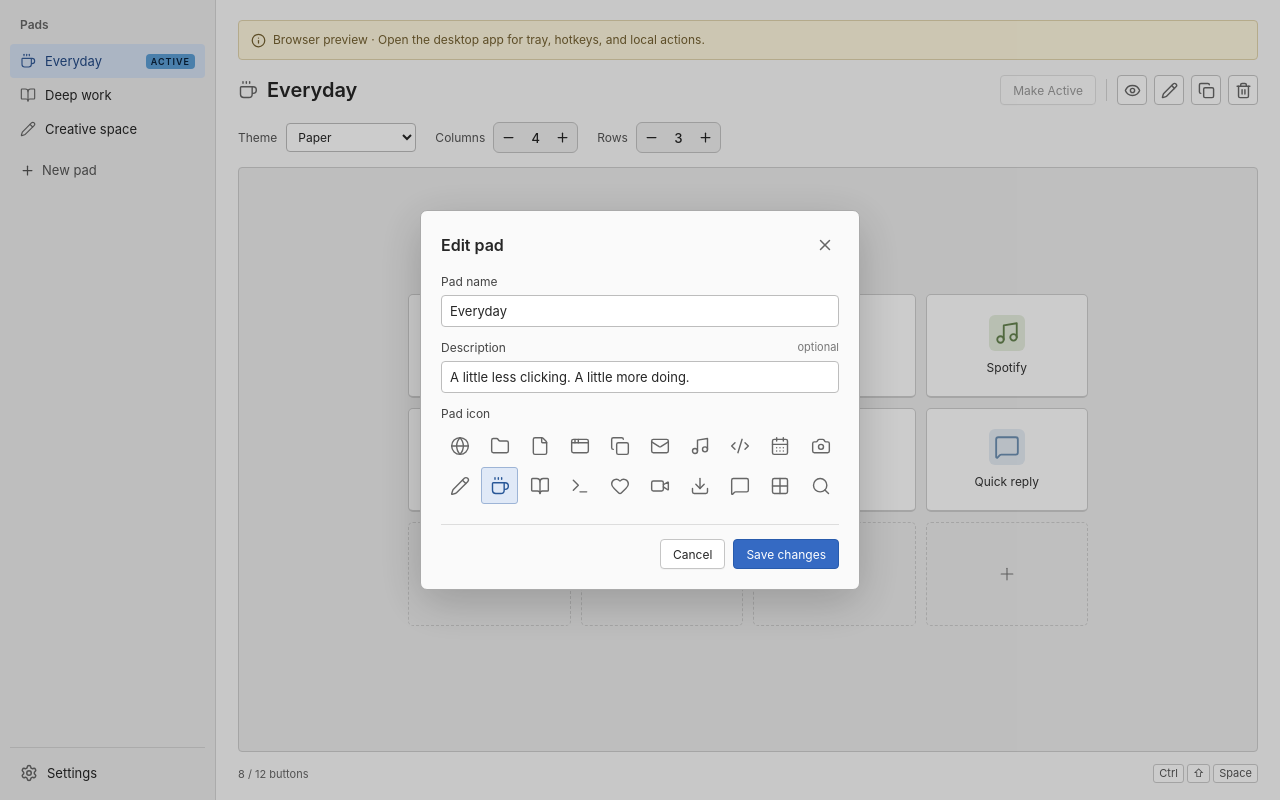
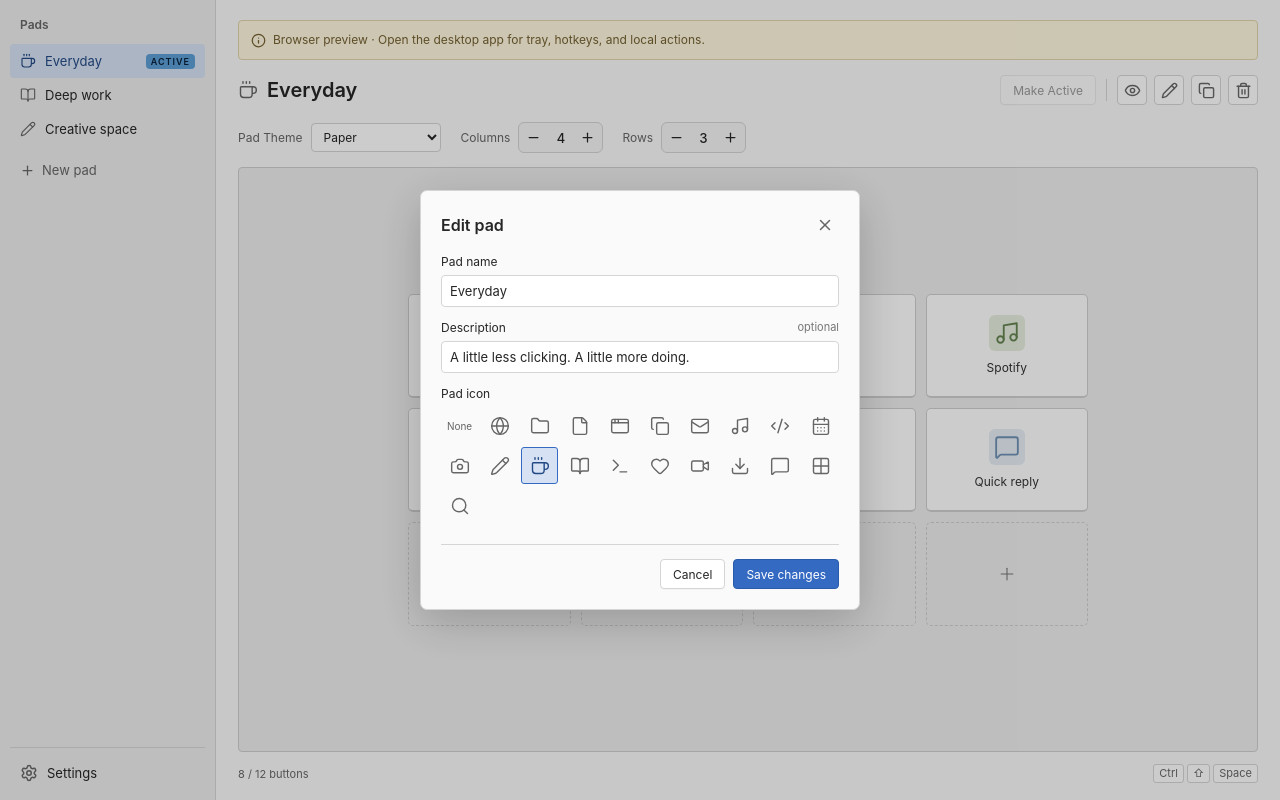
Before and after one commit to mtom2k/keepad, a React (Vite) app: page / in a window 1280 px wide. Both pictures are taken after a click on the button 1169 px from the left and 90 px from the top of the page. Built offline with nearby package versions, Linux system fonts and the light colour scheme.

Commit message:
feat: add optional pad icons and application appearance settings

```diff
--- a/electron/main.ts
+++ b/electron/main.ts
@@ -9,6 +9,7 @@ import {
   shell,
   clipboard,
   nativeImage,
+  nativeTheme,
   screen,
 } from 'electron';
 import type { IpcMainInvokeEvent } from 'electron';
@@ -70,7 +71,7 @@ function windowFor(mode: 'launcher' | 'editor') {
     resizable: mode === 'editor',
     skipTaskbar: true,
     alwaysOnTop: mode === 'launcher',
-    backgroundColor: '#f4f4f4',
+    backgroundColor: nativeTheme.shouldUseDarkColors ? '#202124' : '#fafafa',
     title: 'KeePad',
     webPreferences: {
       preload: path.join(root, 'dist-electron/electron/preload.cjs'),
@@ -191,6 +192,7 @@ async function commit(raw: unknown) {
     globalShortcut.unregister(previous.settings.shortcut);
     shortcutRegistered = true;
   }
+  nativeTheme.themeSource = store.state.settings.theme;
   if (next.activePadId !== previous.activePadId || !next.pads.some((p) => p.id === previewPadId))
     previewPadId = undefined;
   broadcast();
@@ -383,6 +385,7 @@ if (!app.requestSingleInstanceLock()) {
         }),
       );
       await store.load();
+      nativeTheme.themeSource = store.state.settings.theme;
       setupIPC();
       const icon = nativeImage.createFromPath(
         path.join(root, 'assets', process.platform === 'darwin' ? 'trayTemplate.png' : 'tray.png'),
--- a/scripts/check-docs.mjs
+++ b/scripts/check-docs.mjs
@@ -65,7 +65,7 @@ for (const file of markdown.filter(existsSync)) {
     else if (!existsSync(target)) failures.push(`${file}: broken link ${raw}`);
   }
 }
-for (const name of ['editor', 'launcher', 'button-editor']) {
+for (const name of ['editor', 'launcher', 'button-editor', 'settings-dark']) {
   const file = `docs/screenshots/${name}.png`;
   if (!existsSync(file)) failures.push(`Missing screenshot: ${file}`);
   else {
--- a/shared/model.ts
+++ b/shared/model.ts
@@ -1,5 +1,6 @@
 import { z } from 'zod';
 export const themes = ['paper', 'graphite', 'sage', 'sand', 'midnight', 'contrast'] as const;
+export const appThemes = ['light', 'dark', 'system'] as const;
 export const icons = [
   'globe',
   'folder',
@@ -22,6 +23,7 @@ export const icons = [
   'grid',
   'search',
 ] as const;
+export const padIcons = ['none', ...icons] as const;
 export const colors = ['green', 'blue', 'orange', 'purple', 'rose', 'neutral'] as const;
 export const actionTypes = ['url', 'file', 'folder', 'app', 'text'] as const;
 export const actionNames = {
@@ -76,7 +78,7 @@ export const PadSchema = z
     id,
     name: z.string().trim().min(1).max(32),
     description: z.string().max(100),
-    icon: z.enum(icons),
+    icon: z.enum(padIcons),
     theme: z.enum(themes),
     columns: z.number().int().min(3).max(5),
     rows: z.number().int().min(2).max(4),
@@ -101,6 +103,7 @@ export const StateSchema = z
     activePadId: id,
     pads: z.array(PadSchema).min(1).max(30),
     settings: z.object({
+      theme: z.enum(appThemes).default('system'),
       shortcut: z.string().min(1).max(100),
       hideAfterAction: z.boolean(),
       launchAtLogin: z.boolean(),
@@ -304,6 +307,7 @@ export function makeDefaultState(paths?: {
       },
     ],
     settings: {
+      theme: 'system',
       shortcut: 'CommandOrControl+Shift+Space',
       hideAfterAction: true,
       launchAtLogin: false,
--- a/src/components.tsx
+++ b/src/components.tsx
@@ -67,10 +67,11 @@ export function Glyph({
   size = 20,
   ...props
 }: {
-  name: keyof typeof iconMap;
+  name: keyof typeof iconMap | 'none';
   size?: number;
   className?: string;
 }) {
+  if (name === 'none') return null;
   const Component = iconMap[name] || Grid2X2;
   return <Component size={size} strokeWidth={1.7} {...props} />;
 }
--- a/src/main.tsx
+++ b/src/main.tsx
@@ -37,6 +37,7 @@ import {
   icons,
   colors,
   themes,
+  appThemes,
   type State,
   type Pad,
   type MacroButton,
@@ -89,6 +90,17 @@ function App() {
       cancelAnimationFrame(frame);
     };
   }, [Boolean(snapshot)]);
+  const appTheme = snapshot?.state.settings.theme ?? 'system';
+  useEffect(() => {
+    const media = window.matchMedia('(prefers-color-scheme: dark)');
+    const apply = () => {
+      document.documentElement.dataset.appearance =
+        appTheme === 'system' ? (media.matches ? 'dark' : 'light') : appTheme;
+    };
+    apply();
+    media.addEventListener('change', apply);
+    return () => media.removeEventListener('change', apply);
+  }, [appTheme]);
   const notify = useCallback((text: string) => setToast(text), []);
   useEffect(() => {
     unwrap(api.load())
@@ -376,9 +388,11 @@ function App() {
                 <>
                   <div className="workspace-toolbar">
                     <div className="pad-heading">
-                      <span className="pad-heading-icon">
-                        <Glyph name={pad.icon} />
-                      </span>
+                      {pad.icon !== 'none' && (
+                        <span className="pad-heading-icon">
+                          <Glyph name={pad.icon} />
+                        </span>
+                      )}
                       <div>
                         <h1>{pad.name}</h1>
                       </div>
@@ -467,7 +481,7 @@ function App() {
                   </div>
                   <div className="editor-workspace">
                     <div className="appearance">
-                      <label htmlFor="theme">Theme</label>
+                      <label htmlFor="theme">Pad Theme</label>
                       <select
                         id="theme"
                         value={pad.theme}
@@ -667,6 +681,17 @@ function PadDialog({
         />
         <label className="field-label">Pad icon</label>
         <div className="icon-picker">
+          <Tip text="Show the pad name without an icon">
+            <button
+              type="button"
+              aria-label="No pad icon"
+              aria-pressed={icon === 'none'}
+              className={`no-icon-option ${icon === 'none' ? 'selected' : ''}`}
+              onClick={() => setIcon('none')}
+            >
+              None
+            </button>
+          </Tip>
           {icons.map((i) => (
             <button
               type="button"
@@ -1002,6 +1027,23 @@ function SettingsPage({
       <section className="settings-card">
         <h2>General</h2>
         <div className="setting-row">
+          <label htmlFor="app-theme">Theme</label>
+          <select
+            id="app-theme"
+            value={state.settings.theme}
+            disabled={busy}
+            onChange={(event) =>
+              void update({ theme: event.target.value as State['settings']['theme'] })
+            }
+          >
+            {appThemes.map((theme) => (
+              <option key={theme} value={theme}>
+                {theme[0].toUpperCase() + theme.slice(1)}
+              </option>
+            ))}
+          </select>
+        </div>
+        <div className="setting-row">
           <div>
             <strong>Global shortcut</strong>
           </div>
--- a/src/styles.css
+++ b/src/styles.css
@@ -1,12 +1,30 @@
 :root {
   font-family: -apple-system, BlinkMacSystemFont, 'Segoe UI', sans-serif;
   font-size: 13px;
-  color: #262626;
-  background: #fafafa;
+  color: var(--text);
+  background: var(--surface);
   font-synthesis: none;
   --accent: #356ac3;
   --border: #d5d5d5;
+  color-scheme: light;
+  --text: #262626;
+  --surface: #fafafa;
+  --field: #fff;
+  --field-alt: #f5f5f5;
+  --sidebar: #ededed;
+  --hover: #e5e5e5;
   --muted: #666;
+  --subtle: #777;
+  --selected-bg: #d6e2f4;
+  --selected-text: #234a85;
+  --danger-text: #ad3932;
+  --tooltip-bg: #fffde7;
+  --error-bg: #fff4ed;
+  --error-border: #d7b29f;
+  --error-text: #86492e;
+  --warning-bg: #fff8df;
+  --warning-border: #e2d5ae;
+  --warning-text: #756131;
 }
 * {
   box-sizing: border-box;
@@ -64,10 +82,10 @@ select,
 textarea {
   width: 100%;
   min-width: 0;
-  border: 1px solid #bdbdbd;
+  border: 1px solid var(--border);
   border-radius: 4px;
-  color: #262626;
-  background: #fff;
+  color: var(--text);
+  background: var(--field);
   padding: 6px 8px;
   line-height: 1.4;
 }
@@ -79,7 +97,7 @@ textarea {
 }
 input::placeholder,
 textarea::placeholder {
-  color: #818181;
+  color: var(--subtle);
 }
 .drag {
   -webkit-app-region: drag;
@@ -100,14 +118,14 @@ button {
   width: 216px;
   display: flex;
   flex-direction: column;
-  background: #ededed;
+  background: var(--sidebar);
   border-right: 1px solid var(--border);
   padding: 17px 10px 10px;
 }
 .sidebar-heading {
   font-size: 12px;
   font-weight: 600;
-  color: #666;
+  color: var(--muted);
   margin: 0 10px 12px;
 }
 .pad-nav {
@@ -132,23 +150,23 @@ button {
 }
 .pad-nav-item svg,
 .nav-item svg {
-  color: #666;
+  color: var(--muted);
 }
 .pad-nav-item:hover,
 .nav-item:hover {
-  background: #e1e1e1;
+  background: var(--hover);
 }
 .pad-nav-item.selected,
 .nav-item.active {
-  background: #d6e2f4;
-  color: #234a85;
+  background: var(--selected-bg);
+  color: var(--selected-text);
 }
 .pad-nav-item.selected svg,
 .nav-item.active svg {
-  color: #345c98;
+  color: var(--selected-text);
 }
 .new-pad-link {
-  color: #555;
+  color: var(--muted);
   padding: 9px 10px;
   margin-top: 7px;
   justify-content: flex-start;
@@ -156,7 +174,7 @@ button {
   border-radius: 4px;
 }
 .new-pad-link:hover {
-  background: #e1e1e1;
+  background: var(--hover);
 }
 .sidebar-bottom {
   border-top: 1px solid var(--border);
@@ -192,7 +210,7 @@ button {
 }
 .pad-heading-icon {
   display: flex;
-  color: #666;
+  color: var(--muted);
 }
 .toolbar-actions {
   display: flex;
@@ -218,12 +236,12 @@ button {
   background: #285bac;
 }
 .secondary {
-  background: #fff;
-  border: 1px solid #c5c5c5;
+  background: var(--field);
+  border: 1px solid var(--border);
   box-shadow: 0 1px 1px #00000008;
 }
 .secondary:hover:not(:disabled) {
-  background: #f0f0f0;
+  background: var(--hover);
 }
 .danger {
   background: #b33d35;
@@ -235,20 +253,20 @@ button {
   height: 28px;
   padding: 0;
   border-radius: 4px;
-  color: #666;
+  color: var(--muted);
   flex-shrink: 0;
 }
 .icon-button:hover {
-  background: #e5e5e5;
+  background: var(--hover);
 }
 .bordered {
   width: 30px;
   height: 30px;
-  border: 1px solid #c5c5c5;
-  background: #fff;
+  border: 1px solid var(--border);
+  background: var(--field);
 }
 .danger-text {
-  color: #ad3932 !important;
+  color: var(--danger-text) !important;
 }
 .editor-workspace {
   display: flex;
@@ -264,7 +282,7 @@ button {
   flex-wrap: wrap;
 }
 .appearance label {
-  color: #555;
+  color: var(--muted);
   margin: 0;
   font-size: 12px;
   font-weight: 400;
@@ -403,19 +421,19 @@ button {
   position: relative;
   width: 100%;
   height: 36px;
-  border: 1px solid #c9c9c9;
+  border: 1px solid var(--border);
   border-radius: 3px;
-  color: #666;
-  background: #f5f5f5;
+  color: var(--muted);
+  background: var(--field-alt);
   padding: 3px 3px 3px 14px;
 }
 .position-cell:hover {
-  background: #e9edf2;
+  background: var(--hover);
 }
 .position-cell.selected {
   border: 2px solid var(--accent);
-  background: #e5edf9;
-  color: #285797;
+  background: var(--selected-bg);
+  color: var(--selected-text);
 }
 .position-number {
   position: absolute;
@@ -489,7 +507,7 @@ button {
   min-height: 33px;
   margin-top: 5px;
   font-size: 11px;
-  color: #666;
+  color: var(--muted);
 }
 .shortcut {
   display: inline-flex;
@@ -502,20 +520,20 @@ button {
   font-size: 11px;
   min-width: 20px;
   padding: 2px 5px;
-  border: 1px solid #ccc;
+  border: 1px solid var(--border);
   border-radius: 3px;
-  background: #fff;
+  background: var(--field);
   line-height: 1.2;
-  color: #555;
+  color: var(--muted);
 }
 .shortcut-link {
   padding: 0;
 }
 .tooltip {
   z-index: 10000;
-  background: #fffde7;
-  color: #333;
-  border: 1px solid #b8b59f;
+  background: var(--tooltip-bg);
+  color: var(--text);
+  border: 1px solid var(--border);
   padding: 7px 9px;
   border-radius: 3px;
   font-size: 12px;
@@ -527,10 +545,10 @@ button {
 }
 .modal {
   padding: 20px;
-  border: 1px solid #aaa;
+  border: 1px solid var(--border);
   border-radius: 7px;
-  background: #fafafa;
-  color: #262626;
+  background: var(--surface);
+  color: var(--text);
   width: min(440px, calc(100vw - 32px));
   max-height: calc(100vh - 32px);
   overflow: auto;
@@ -555,7 +573,7 @@ button {
 }
 .modal-description {
   font-size: 12px;
-  color: #555;
+  color: var(--muted);
   margin: 12px 0 20px;
   line-height: 1.6;
 }
@@ -565,16 +583,16 @@ button {
   align-items: center;
   font-size: 12px;
   font-weight: 400;
-  color: #444;
+  color: var(--text);
   margin: 13px 0 6px;
 }
 .field-label span {
   font-size: 11px;
-  color: #777;
+  color: var(--subtle);
 }
 .field-hint {
   font-size: 11px;
-  color: #777;
+  color: var(--subtle);
   line-height: 1.5;
   margin-top: 9px;
 }
@@ -585,7 +603,7 @@ button {
   align-items: center;
   margin-top: 20px;
   padding-top: 14px;
-  border-top: 1px solid #ddd;
+  border-top: 1px solid var(--border);
 }
 .modal-actions.split {
   justify-content: space-between;
@@ -603,17 +621,17 @@ button {
 .icon-picker button {
   aspect-ratio: 1;
   padding: 5px;
-  color: #666;
+  color: var(--muted);
   border: 1px solid transparent;
   border-radius: 3px;
 }
 .icon-picker button:hover {
-  background: #e8e8e8;
+  background: var(--hover);
 }
 .icon-picker button.selected {
-  background: #e0e9f7;
-  color: #285797;
-  border-color: #9db4d6;
+  background: var(--selected-bg);
+  color: var(--selected-text);
+  border-color: var(--accent);
 }
 .icon-picker.compact {
   grid-template-columns: repeat(5, 1fr);
@@ -627,12 +645,12 @@ button {
   margin-top: 0;
 }
 .button-visual {
-  border-left: 1px solid #ddd;
+  border-left: 1px solid var(--border);
   padding-left: 20px;
 }
 .panel-eyebrow {
   font-size: 12px;
-  color: #666;
+  color: var(--muted);
 }
 .key-preview {
   padding: 12px 15px;
@@ -678,7 +696,7 @@ button {
 .text-button {
   font-size: 12px;
   padding: 4px 0;
-  color: #555;
+  color: var(--muted);
 }
 .button-visual .text-button {
   width: 100%;
@@ -688,7 +706,7 @@ button {
   font-size: 11px;
 }
 .inline-error {
-  color: #b33d35;
+  color: var(--danger-text);
   font-size: 12px;
   margin-top: 10px;
 }
@@ -713,14 +731,14 @@ button {
   left: 20px;
   right: 20px;
   z-index: 300;
-  background: #fff4ed;
-  border: 1px solid #d7b29f;
+  background: var(--error-bg);
+  border: 1px solid var(--error-border);
   border-radius: 4px;
   padding: 12px;
   display: flex;
   align-items: center;
   gap: 10px;
-  color: #86492e;
+  color: var(--error-text);
   font-size: 12px;
 }
 .error-banner > span {
@@ -745,9 +763,9 @@ button {
   line-height: 1.5;
   padding: 10px 12px;
   border-radius: 4px;
-  background: #fff8df;
-  border: 1px solid #e2d5ae;
-  color: #756131;
+  background: var(--warning-bg);
+  border: 1px solid var(--warning-border);
+  color: var(--warning-text);
   margin-bottom: 15px;
   display: flex;
   align-items: center;
@@ -763,7 +781,7 @@ button {
 .settings-card {
   padding: 0 0 18px;
   margin-bottom: 20px;
-  border-bottom: 1px solid #ddd;
+  border-bottom: 1px solid var(--border);
 }
 .settings-card h2 {
   font-size: 13px;
@@ -783,13 +801,13 @@ button {
 }
 .setting-row p {
   font-size: 11px;
-  color: #777;
+  color: var(--subtle);
   line-height: 1.5;
   margin-top: 3px;
 }
 .settings-hint {
   font-size: 11px;
-  color: #777;
+  color: var(--subtle);
   margin-bottom: 5px;
 }
 .shortcut-controls {
@@ -799,14 +817,14 @@ button {
 }
 .shortcut-capture {
   padding: 5px;
-  border: 1px solid #bbb;
+  border: 1px solid var(--border);
   min-height: 30px;
   border-radius: 4px;
-  background: #fff;
+  background: var(--field);
 }
 .shortcut-capture.recording {
   font-size: 12px;
-  background: #e8effb;
+  background: var(--selected-bg);
   border-color: var(--accent);
   min-width: 170px;
 }
@@ -819,7 +837,7 @@ button {
 }
 .settings-copy {
   font-size: 12px;
-  color: #666;
+  color: var(--muted);
   line-height: 1.6;
 }
 .backup-actions {
@@ -829,11 +847,11 @@ button {
 }
 .permissions-details {
   font-size: 12px;
-  color: #555;
+  color: var(--muted);
 }
 .permissions-details summary {
   cursor: pointer;
-  color: #444;
+  color: var(--text);
 }
 .permissions-details p {
   margin: 10px 0;
@@ -842,7 +860,7 @@ button {
 }
 .settings-footer {
   font-size: 11px;
-  color: #777;
+  color: var(--subtle);
   margin-top: auto;
   padding-top: 28px;
   padding-bottom: 8px;
@@ -972,7 +990,7 @@ button {
   justify-content: center;
   flex-direction: column;
   gap: 16px;
-  color: #666;
+  color: var(--muted);
 }
 .loading p {
   max-width: 550px;
@@ -1036,14 +1054,14 @@ button {
   margin-left: 10px;
 }
 .stepper-label {
-  color: #555;
+  color: var(--muted);
 }
 .number-stepper {
   display: flex;
   align-items: center;
-  border: 1px solid #c5c5c5;
+  border: 1px solid var(--border);
   border-radius: 6px;
-  background: #f1f1f1;
+  background: var(--field-alt);
   overflow: hidden;
 }
 .number-stepper button {
@@ -1052,7 +1070,7 @@ button {
   padding: 0;
 }
 .number-stepper button:hover:not(:disabled) {
-  background: #e2e2e2;
+  background: var(--hover);
 }
 .number-stepper button:focus-visible {
   outline-offset: -3px;
@@ -1065,3 +1083,38 @@ button {
   font-weight: 500;
   font-variant-numeric: tabular-nums;
 }
+
+:root[data-appearance='dark'] {
+  color-scheme: dark;
+  --text: #e5e7eb;
+  --surface: #202124;
+  --field: #292c30;
+  --field-alt: #2d3035;
+  --sidebar: #25272b;
+  --hover: #393d43;
+  --muted: #b6bac2;
+  --subtle: #a4a9b2;
+  --border: #51555e;
+  --accent: #8ab4f8;
+  --selected-bg: #304668;
+  --selected-text: #d6e6ff;
+  --danger-text: #ff9c94;
+  --tooltip-bg: #34363b;
+  --error-bg: #402b26;
+  --error-border: #85584a;
+  --error-text: #ffbaa1;
+  --warning-bg: #393322;
+  --warning-border: #77673b;
+  --warning-text: #e9d393;
+}
+.setting-row select {
+  width: 150px;
+}
+.icon-picker .tip-anchor {
+  display: flex;
+}
+.icon-picker .no-icon-option {
+  width: 100%;
+  font-size: 10px;
+  padding: 2px;
+}
```
Also changed, not shown: scripts/capture-screenshots.mjs (+12 -6 lines), scripts/generate-reference.ts (+6 -1 lines), tests/desktop.mjs (+53 -1 lines), 15 other files (tests, documents, lock files or other folders).
